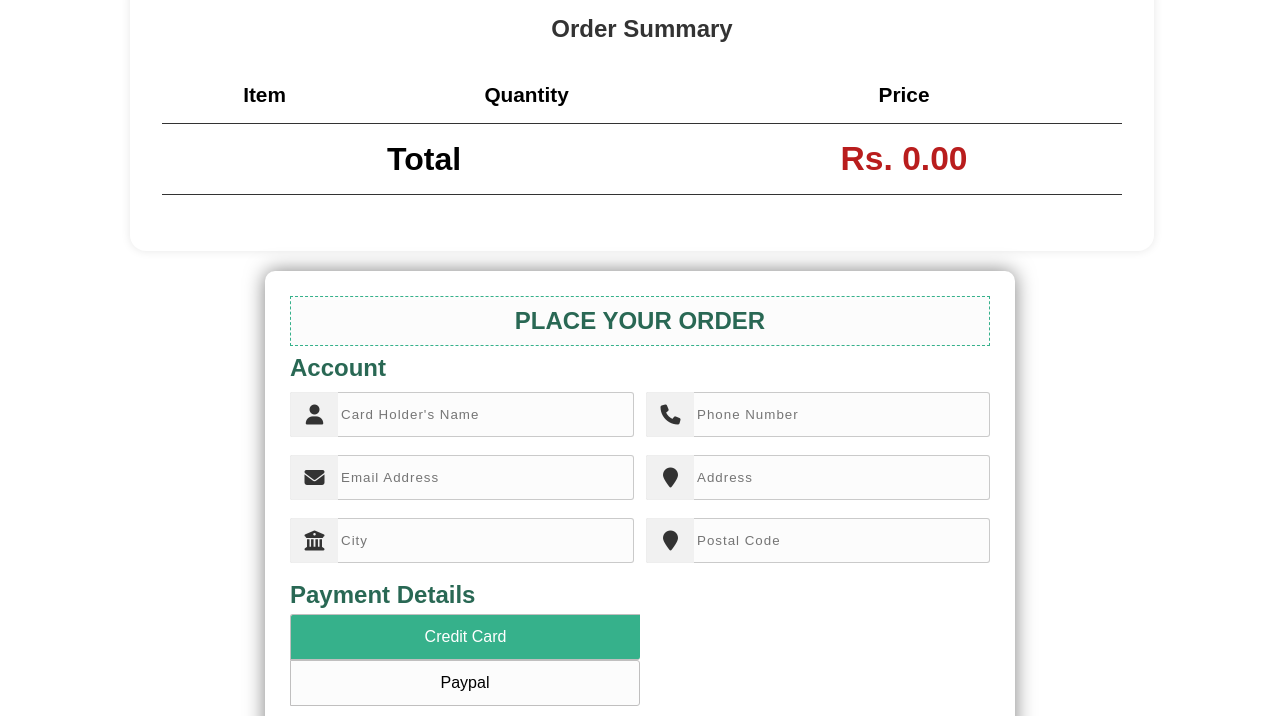
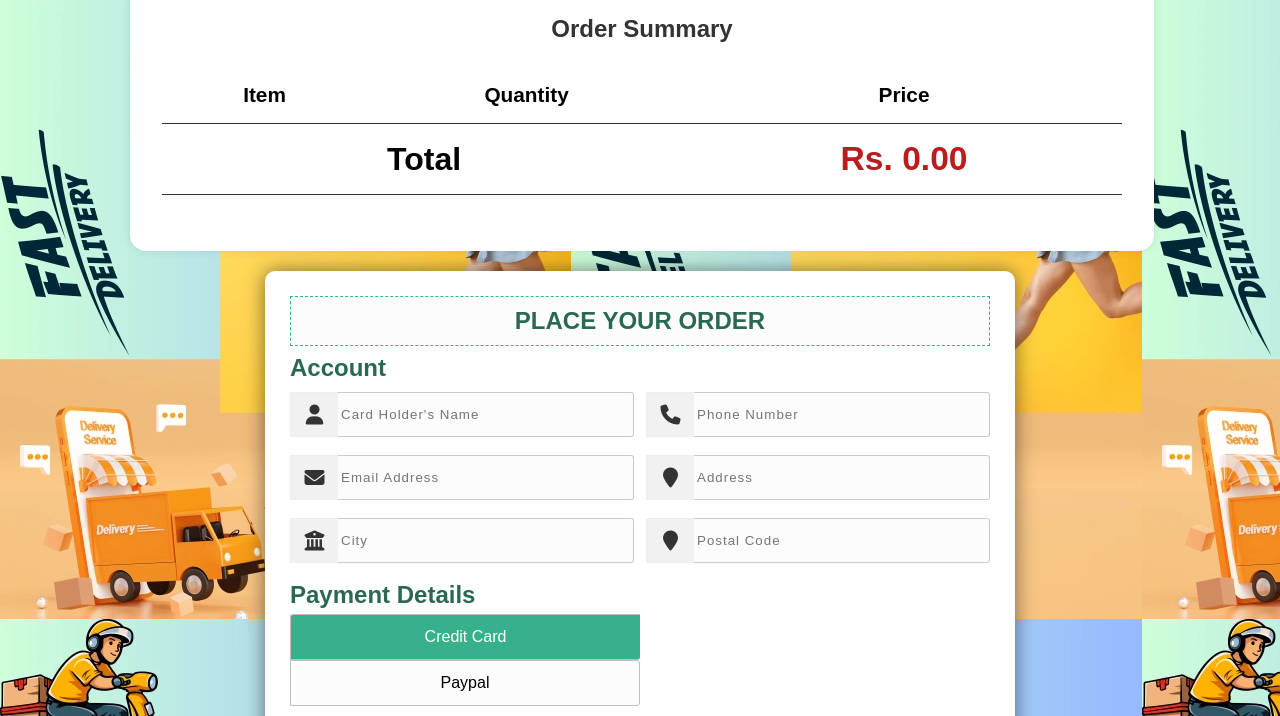
Before and after one commit to IsurU-2006/quickmark2ndSem, a plain HTML site: page buynow.html in a window 1280 px wide. Shown: the part 181-897 px from the top of the page. Drawn offline with nearby package versions, Linux system fonts and the light colour scheme; files whose address does not match are found by name; a web font is replaced by a local one.

Commit message:
Update buynow.css

```diff
--- a/css/buynow.css
+++ b/css/buynow.css
@@ -5,7 +5,7 @@
     font-family: arial;
 }
 body {
-    background: url(../images/buynow/background.webp);
+    background: url(../buynow/background.webp);
     font-family: Arial, Helvetica, sans-serif;
 }
 
```
